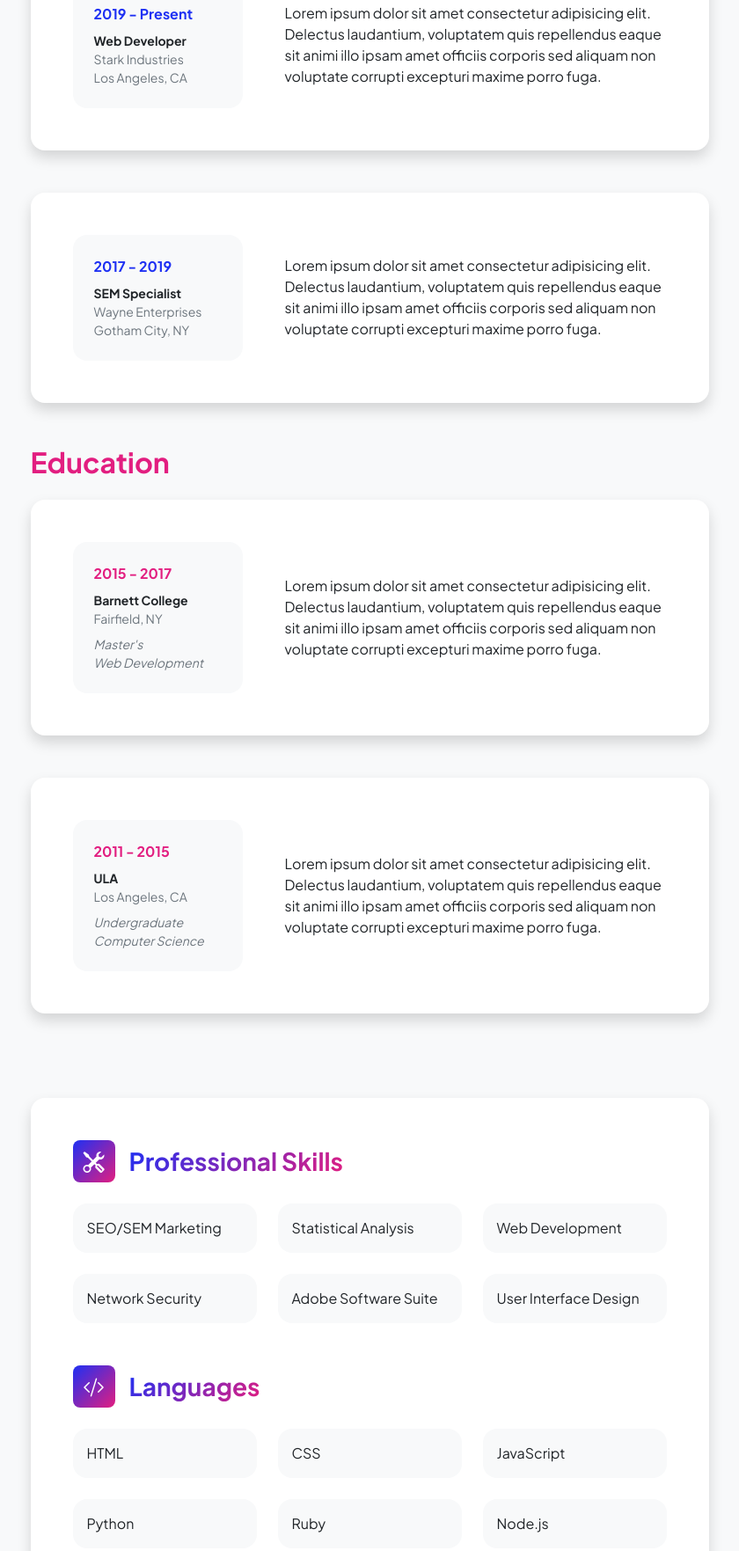
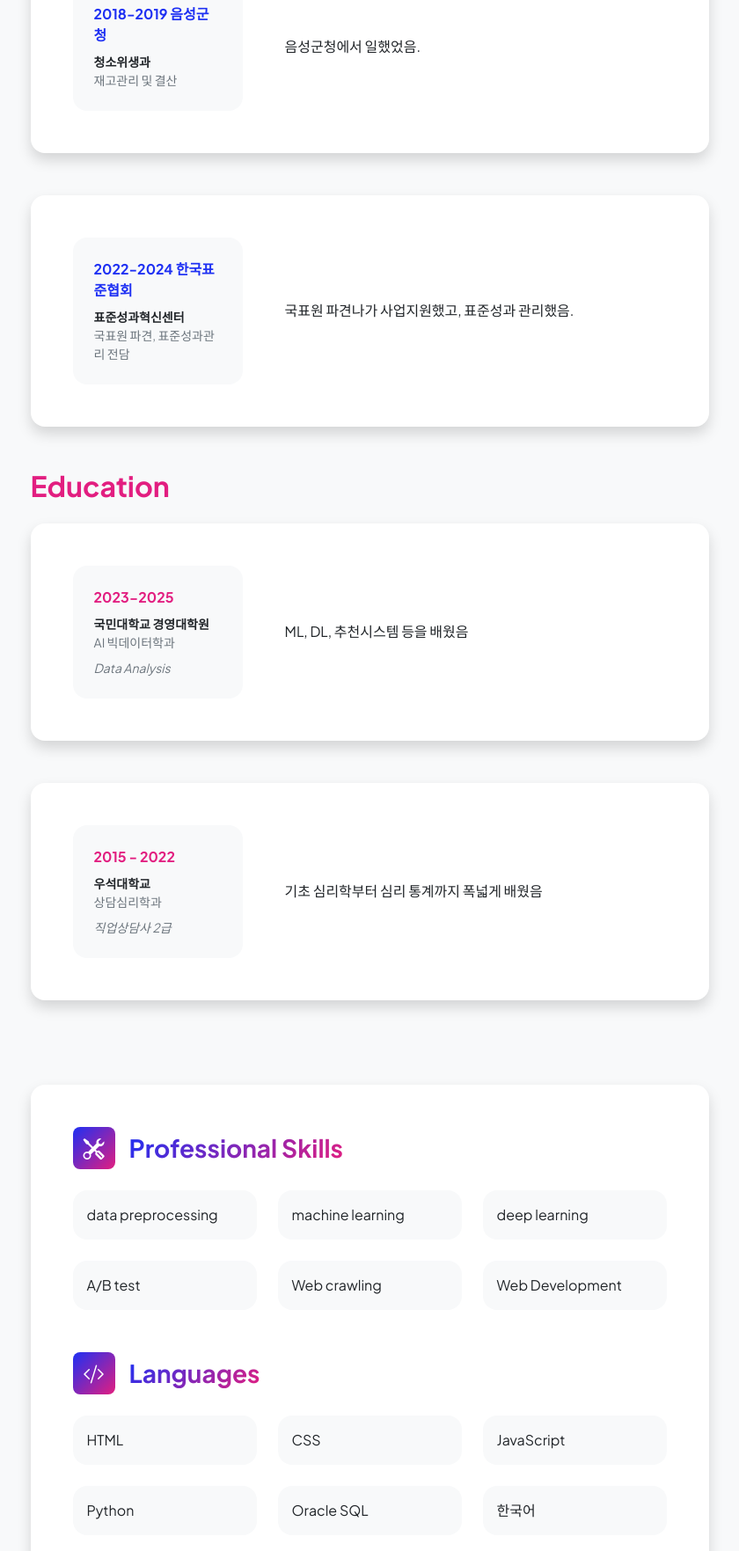
Before and after one commit to minwater96/minwater96.github.io, a plain HTML site: page resume.html in a window 1280 px wide. Shown: the part 376-2139 px from the top of the page at 88% size, without its empty margins (220-1060 px from the left). Drawn offline with nearby package versions, Linux system fonts and the light colour scheme.

Commit message:
resume update

```diff
--- a/resume.html
+++ b/resume.html
@@ -58,13 +58,13 @@
                                     <div class="row align-items-center gx-5">
                                         <div class="col text-center text-lg-start mb-4 mb-lg-0">
                                             <div class="bg-light p-4 rounded-4">
-                                                <div class="text-primary fw-bolder mb-2">2019 - Present</div>
-                                                <div class="small fw-bolder">Web Developer</div>
-                                                <div class="small text-muted">Stark Industries</div>
-                                                <div class="small text-muted">Los Angeles, CA</div>
+                                                <div class="text-primary fw-bolder mb-2">2018-2019 음성군청</div>
+                                                <div class="small fw-bolder">청소위생과</div>
+                                                <div class="small text-muted">재고관리 및 결산</div>
+                                                <div class="small text-muted"></div>
                                             </div>
                                         </div>
-                                        <div class="col-lg-8"><div>Lorem ipsum dolor sit amet consectetur adipisicing elit. Delectus laudantium, voluptatem quis repellendus eaque sit animi illo ipsam amet officiis corporis sed aliquam non voluptate corrupti excepturi maxime porro fuga.</div></div>
+                                        <div class="col-lg-8"><div>음성군청에서 일했었음.</div></div>
                                     </div>
                                 </div>
                             </div>
@@ -74,13 +74,13 @@
                                     <div class="row align-items-center gx-5">
                                         <div class="col text-center text-lg-start mb-4 mb-lg-0">
                                             <div class="bg-light p-4 rounded-4">
-                                                <div class="text-primary fw-bolder mb-2">2017 - 2019</div>
-                                                <div class="small fw-bolder">SEM Specialist</div>
-                                                <div class="small text-muted">Wayne Enterprises</div>
-                                                <div class="small text-muted">Gotham City, NY</div>
+                                                <div class="text-primary fw-bolder mb-2">2022-2024 한국표준협회</div>
+                                                <div class="small fw-bolder">표준성과혁신센터</div>
+                                                <div class="small text-muted">국표원 파견, 표준성과관리 전담</div>
+                                                <div class="small text-muted"></div>
                                             </div>
                                         </div>
-                                        <div class="col-lg-8"><div>Lorem ipsum dolor sit amet consectetur adipisicing elit. Delectus laudantium, voluptatem quis repellendus eaque sit animi illo ipsam amet officiis corporis sed aliquam non voluptate corrupti excepturi maxime porro fuga.</div></div>
+                                        <div class="col-lg-8"><div>국표원 파견나가 사업지원했고, 표준성과 관리했음.</div></div>
                                     </div>
                                 </div>
                             </div>
@@ -94,18 +94,18 @@
                                     <div class="row align-items-center gx-5">
                                         <div class="col text-center text-lg-start mb-4 mb-lg-0">
                                             <div class="bg-light p-4 rounded-4">
-                                                <div class="text-secondary fw-bolder mb-2">2015 - 2017</div>
+                                                <div class="text-secondary fw-bolder mb-2">2023-2025</div>
                                                 <div class="mb-2">
-                                                    <div class="small fw-bolder">Barnett College</div>
-                                                    <div class="small text-muted">Fairfield, NY</div>
+                                                    <div class="small fw-bolder">국민대학교 경영대학원</div>
+                                                    <div class="small text-muted">AI 빅데이터학과</div>
                                                 </div>
                                                 <div class="fst-italic">
-                                                    <div class="small text-muted">Master's</div>
-                                                    <div class="small text-muted">Web Development</div>
+                                                    <div class="small text-muted"></div>
+                                                    <div class="small text-muted">Data Analysis</div>
                                                 </div>
                                             </div>
                                         </div>
-                                        <div class="col-lg-8"><div>Lorem ipsum dolor sit amet consectetur adipisicing elit. Delectus laudantium, voluptatem quis repellendus eaque sit animi illo ipsam amet officiis corporis sed aliquam non voluptate corrupti excepturi maxime porro fuga.</div></div>
+                                        <div class="col-lg-8"><div>ML, DL, 추천시스템 등을 배웠음</div></div>
                                     </div>
                                 </div>
                             </div>
@@ -115,18 +115,18 @@
                                     <div class="row align-items-center gx-5">
                                         <div class="col text-center text-lg-start mb-4 mb-lg-0">
                                             <div class="bg-light p-4 rounded-4">
-                                                <div class="text-secondary fw-bolder mb-2">2011 - 2015</div>
+                                                <div class="text-secondary fw-bolder mb-2">2015 - 2022</div>
                                                 <div class="mb-2">
-                                                    <div class="small fw-bolder">ULA</div>
-                                                    <div class="small text-muted">Los Angeles, CA</div>
+                                                    <div class="small fw-bolder">우석대학교</div>
+                                                    <div class="small text-muted">상담심리학과</div>
                                                 </div>
                                                 <div class="fst-italic">
-                                                    <div class="small text-muted">Undergraduate</div>
-                                                    <div class="small text-muted">Computer Science</div>
+                                                    <div class="small text-muted">직업상담사 2급</div>
+                                                    <div class="small text-muted"></div>
                                                 </div>
                                             </div>
                                         </div>
-                                        <div class="col-lg-8"><div>Lorem ipsum dolor sit amet consectetur adipisicing elit. Delectus laudantium, voluptatem quis repellendus eaque sit animi illo ipsam amet officiis corporis sed aliquam non voluptate corrupti excepturi maxime porro fuga.</div></div>
+                                        <div class="col-lg-8"><div>기초 심리학부터 심리 통계까지 폭넓게 배웠음</div></div>
                                     </div>
                                 </div>
                             </div>
@@ -145,14 +145,14 @@
                                             <h3 class="fw-bolder mb-0"><span class="text-gradient d-inline">Professional Skills</span></h3>
                                         </div>
                                         <div class="row row-cols-1 row-cols-md-3 mb-4">
-                                            <div class="col mb-4 mb-md-0"><div class="d-flex align-items-center bg-light rounded-4 p-3 h-100">SEO/SEM Marketing</div></div>
-                                            <div class="col mb-4 mb-md-0"><div class="d-flex align-items-center bg-light rounded-4 p-3 h-100">Statistical Analysis</div></div>
-                                            <div class="col"><div class="d-flex align-items-center bg-light rounded-4 p-3 h-100">Web Development</div></div>
+                                            <div class="col mb-4 mb-md-0"><div class="d-flex align-items-center bg-light rounded-4 p-3 h-100">data preprocessing</div></div>
+                                            <div class="col mb-4 mb-md-0"><div class="d-flex align-items-center bg-light rounded-4 p-3 h-100">machine learning</div></div>
+                                            <div class="col"><div class="d-flex align-items-center bg-light rounded-4 p-3 h-100">deep learning</div></div>
                                         </div>
                                         <div class="row row-cols-1 row-cols-md-3">
-                                            <div class="col mb-4 mb-md-0"><div class="d-flex align-items-center bg-light rounded-4 p-3 h-100">Network Security</div></div>
-                                            <div class="col mb-4 mb-md-0"><div class="d-flex align-items-center bg-light rounded-4 p-3 h-100">Adobe Software Suite</div></div>
-                                            <div class="col"><div class="d-flex align-items-center bg-light rounded-4 p-3 h-100">User Interface Design</div></div>
+                                            <div class="col mb-4 mb-md-0"><div class="d-flex align-items-center bg-light rounded-4 p-3 h-100">A/B test</div></div>
+                                            <div class="col mb-4 mb-md-0"><div class="d-flex align-items-center bg-light rounded-4 p-3 h-100">Web crawling</div></div>
+                                            <div class="col"><div class="d-flex align-items-center bg-light rounded-4 p-3 h-100">Web Development</div></div>
                                         </div>
                                     </div>
                                     <!-- Languages list-->
@@ -168,8 +168,8 @@
                                         </div>
                                         <div class="row row-cols-1 row-cols-md-3">
                                             <div class="col mb-4 mb-md-0"><div class="d-flex align-items-center bg-light rounded-4 p-3 h-100">Python</div></div>
-                                            <div class="col mb-4 mb-md-0"><div class="d-flex align-items-center bg-light rounded-4 p-3 h-100">Ruby</div></div>
-                                            <div class="col"><div class="d-flex align-items-center bg-light rounded-4 p-3 h-100">Node.js</div></div>
+                                            <div class="col mb-4 mb-md-0"><div class="d-flex align-items-center bg-light rounded-4 p-3 h-100">Oracle SQL</div></div>
+                                            <div class="col"><div class="d-flex align-items-center bg-light rounded-4 p-3 h-100">한국어</div></div>
                                         </div>
                                     </div>
                                 </div>
@@ -183,7 +183,7 @@
         <footer class="bg-white py-4 mt-auto">
             <div class="container px-5">
                 <div class="row align-items-center justify-content-between flex-column flex-sm-row">
-                    <div class="col-auto"><div class="small m-0">Copyright &copy; Your Website 2023</div></div>
+                    <div class="col-auto"><div class="small m-0">Copyright &copy; Your Website 2024</div></div>
                     <div class="col-auto">
                         <a class="small" href="#!">Privacy</a>
                         <span class="mx-1">&middot;</span>
```
Also changed, not shown: contact.html (+2 -2 lines).
